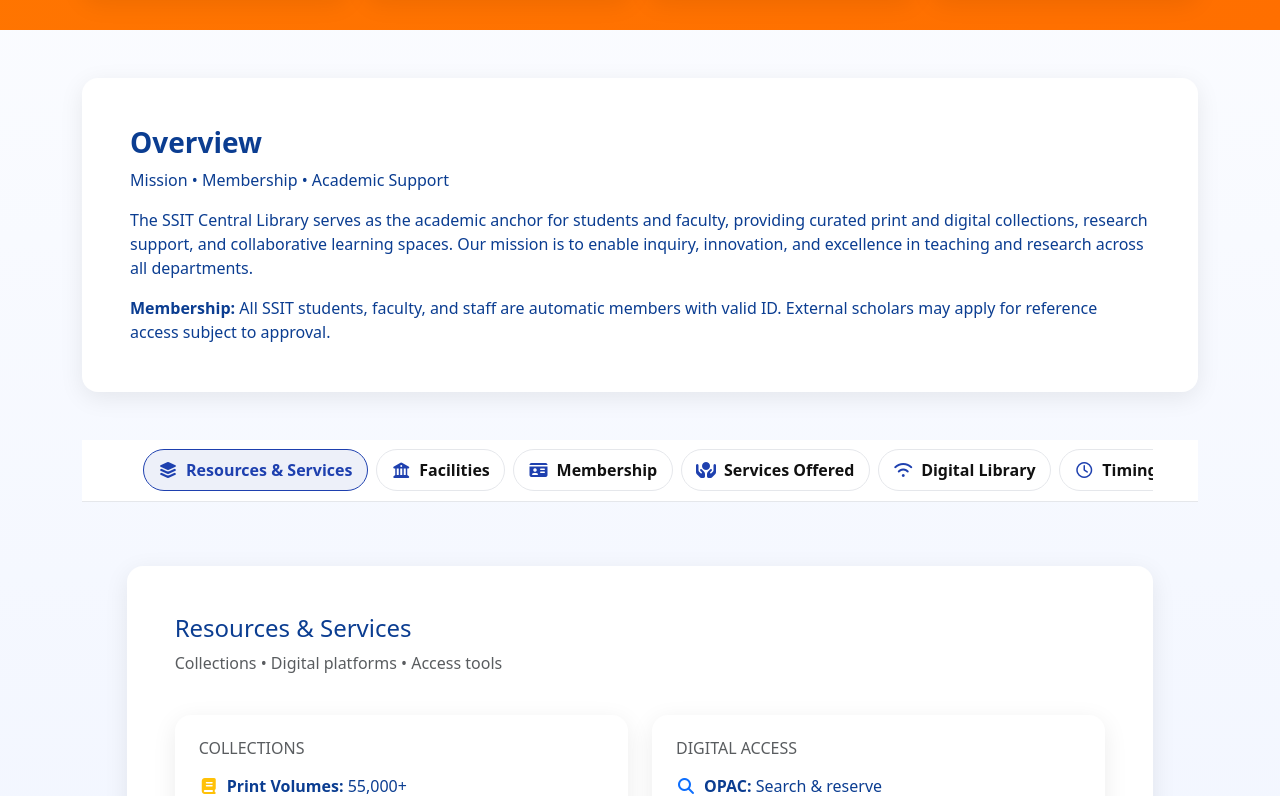
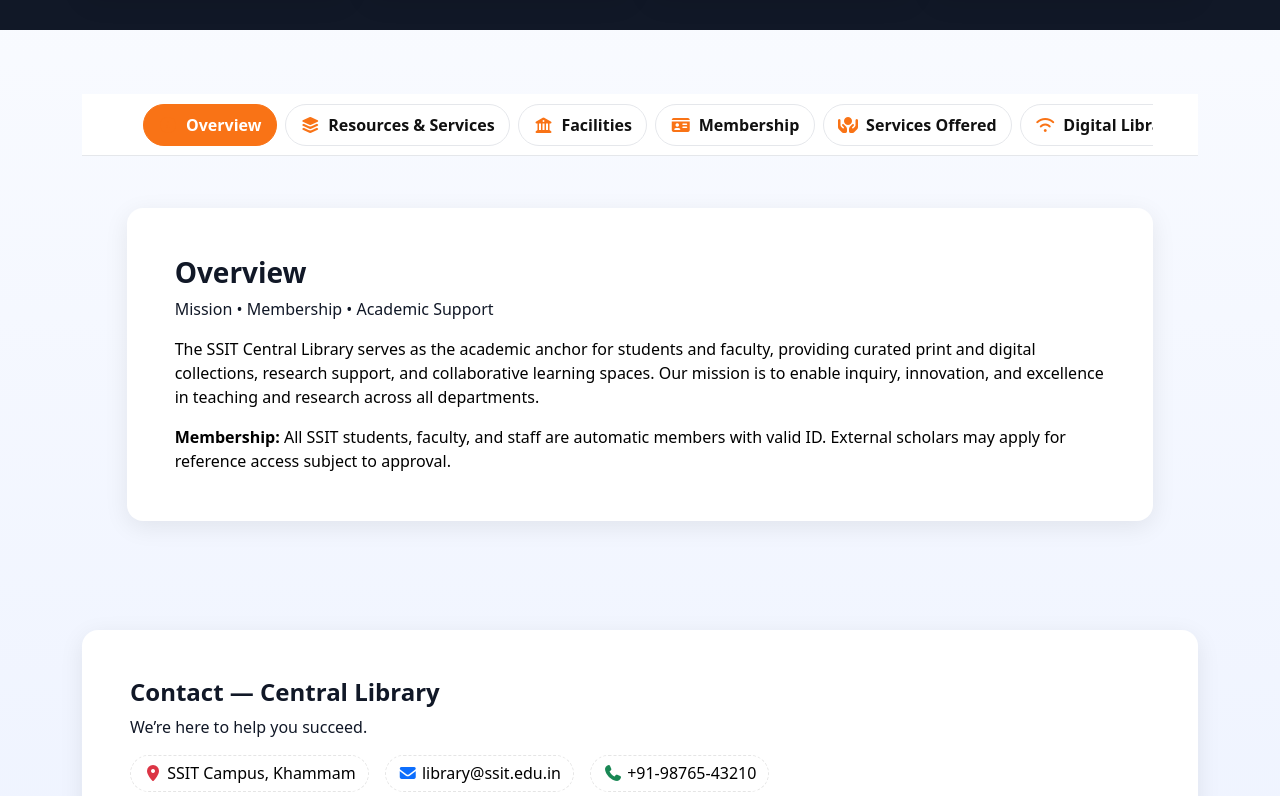
Before and after one commit to developerdiarieshq/ssitui, a Vue app: page /library in a window 1280 px wide. Shown: the part 784-1580 px from the top of the page. Built offline with nearby package versions, Linux system fonts and the light colour scheme.

Commit message:
style chnaged

```diff
--- a/src/views/amenities/Library.vue
+++ b/src/views/amenities/Library.vue
@@ -51,21 +51,6 @@
     <!-- CONTENT -->
     <main id="content" tabindex="-1">
       <div class="container py-5">
-        <!-- Overview -->
-        <div class="elev-card p-4 p-md-5 mb-5">
-          <h2 class="section-title h3">Overview</h2>
-          <p class="section-subtitle">Mission • Membership • Academic Support</p>
-          <p>
-            The SSIT Central Library serves as the academic anchor for students and faculty, providing
-            curated print and digital collections, research support, and collaborative learning spaces.
-            Our mission is to enable inquiry, innovation, and excellence in teaching and research across
-            all departments.
-          </p>
-          <p class="mb-0">
-            <strong>Membership:</strong> All SSIT students, faculty, and staff are automatic members with
-            valid ID. External scholars may apply for reference access subject to approval.
-          </p>
-        </div>
 
     <!-- STICKY SUB NAV (nav-pills) -->
     <nav class="subnav" aria-label="Section navigation">
@@ -87,6 +72,24 @@
 
     <!-- CONTENT (tab panes) -->
     <main class="container content" id="content">
+      <!-- Overview -->
+      <section :id="tabsMap.overview" class="card-section overview-section" v-show="activeTab==='overview'">
+        <div class="elev-card p-4 p-md-5">
+          <h2 class="section-title h3">Overview</h2>
+          <p class="section-subtitle">Mission • Membership • Academic Support</p>
+          <p>
+            The SSIT Central Library serves as the academic anchor for students and faculty, providing
+            curated print and digital collections, research support, and collaborative learning spaces.
+            Our mission is to enable inquiry, innovation, and excellence in teaching and research across
+            all departments.
+          </p>
+          <p class="mb-0">
+            <strong>Membership:</strong> All SSIT students, faculty, and staff are automatic members with
+            valid ID. External scholars may apply for reference access subject to approval.
+          </p>
+        </div>
+      </section>
+
       <!-- Resources -->
       <section :id="tabsMap.resources" class="card-section" v-show="activeTab==='resources'">
             <div class="elev-card p-4 p-md-5">
@@ -325,9 +328,10 @@ export default {
   },
   data() {
     return {
-      activeTab: "resources",
+      activeTab: "overview",
       openFAQ: null,
       tabsMap: {
+        overview: "overview",
         resources: "resources",
         facilities: "facilities",
         membership: "membership",
@@ -346,6 +350,7 @@ export default {
         { value: "OPAC/DELNET/NDL", label: "Digital Access", icon: "fa-solid fa-globe fa-lg text-danger" },
       ],
       tabs: [
+        { id: "overview", label: "Overview", icon: "fa-solid fa-info-circle" },
         { id: "resources", label: "Resources & Services", icon: "fa-solid fa-layer-group" },
         { id: "facilities", label: "Facilities", icon: "fa-solid fa-building-columns" },
         { id: "membership", label: "Membership", icon: "fa-solid fa-id-card" },
@@ -415,13 +420,14 @@ export default {
 .mb-0{margin-bottom:0} .mt-1{margin-top:1rem} .mt-2{margin-top:1.25rem}
 .mb-2{margin-bottom:.75rem} .h5{font-size:1.1rem} .h6{font-size:1rem}
 .text-muted{color:var(--muted)} .muted{color:var(--muted)}
-.lead{font-size:1.05rem; color:#374151}
+.lead{font-size:1.2rem; color:#fff; font-weight:600}
 
 /* PAGE BACKGROUND */
 .page-bg { background: linear-gradient(180deg, #fff 0%, #eef3ff 100%); }
 
 /* HERO */
-.hero { background: linear-gradient(135deg, #FF7701, #FF6F00); color: #fff; padding: 4rem 0 2rem; }
+.hero { background: var(--ink); color: #fff; padding: 4rem 0 2rem; }
+.hero .text-white-50 { color: rgba(255, 255, 255, 0.9) !important; font-size: 1.1rem; }
 .badge-pill { background: rgba(255,255,255,0.15); border-radius: 999px; padding: .25rem .75rem; }
 .stat-card { background:#fff; border-radius:1rem; box-shadow:0 6px 24px rgba(0,0,0,.08); padding:1rem; color: #0b3d91; }
 .stat-number { font-weight:800; color:#0b3d91; }
@@ -430,12 +436,13 @@ export default {
 .subnav{ position:sticky; top:0; z-index:20; background:#fff; border-bottom:1px solid var(--border); }
 .subnav-inner{ display:flex; gap:.5rem; padding:.6rem 1rem; overflow-x:auto; overflow-y:hidden; justify-content:flex-start; flex-wrap:nowrap; }
 .chip{ border:1px solid var(--border); background:#fff; color:#111; border-radius:999px; padding:.5rem .9rem; font-weight:600; display:flex; align-items:center; gap:.5rem; white-space:nowrap; cursor:pointer; transition:all 0.3s ease; flex-shrink:0; }
-.chip i{ color:var(--navy) }
-.chip.active{ border-color:var(--navy); background:rgba(30,64,175,.08); color:var(--navy) }
-.chip:hover{ border-color:var(--orange); background:rgba(249,115,22,.05); }
+.chip i{ color:var(--orange) }
+.chip.active{ border-color:var(--orange); background:var(--orange); color:#fff }
+.chip:hover{ border-color:var(--orange); background:var(--orange); color:#fff; }
+.chip:hover i{ color:#fff }
 
 /* CONTENT */
-.content{ padding:1.8rem 0 2.6rem }
+.content{ padding:1rem 0 2.6rem }
 .card-section{ margin:1.2rem 0 }
 .elev-card { border-radius:1rem; box-shadow:0 6px 24px rgba(0,0,0,.08); background:#fff; }
 .section-title { color:#0b3d91; font-weight:800; }
@@ -464,6 +471,32 @@ export default {
   color: #0b3d91;
 }
 
+/* Overview section specific styling */
+.overview-section .section-title {
+  color: var(--ink) !important;
+}
+
+.overview-section .section-subtitle {
+  color: var(--ink) !important;
+}
+
+.overview-section p {
+  color: #000 !important;
+}
+
+/* Contact section specific styling */
+.contact-card .section-title {
+  color: var(--ink) !important;
+}
+
+.contact-card .section-subtitle {
+  color: var(--ink) !important;
+}
+
+.contact-card .contact-chip {
+  color: #000 !important;
+}
+
 .stat-label {
   color: #0b3d91;
   font-size: 0.9rem;
```
